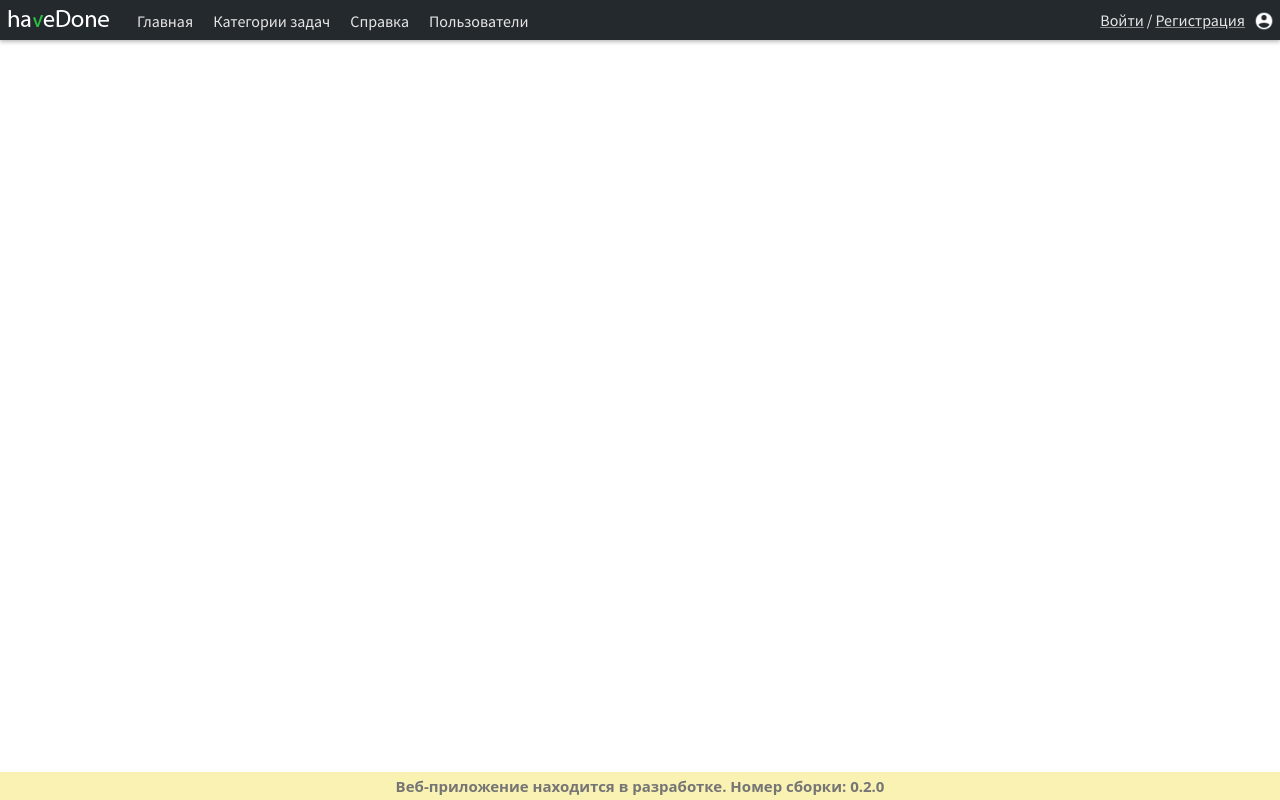
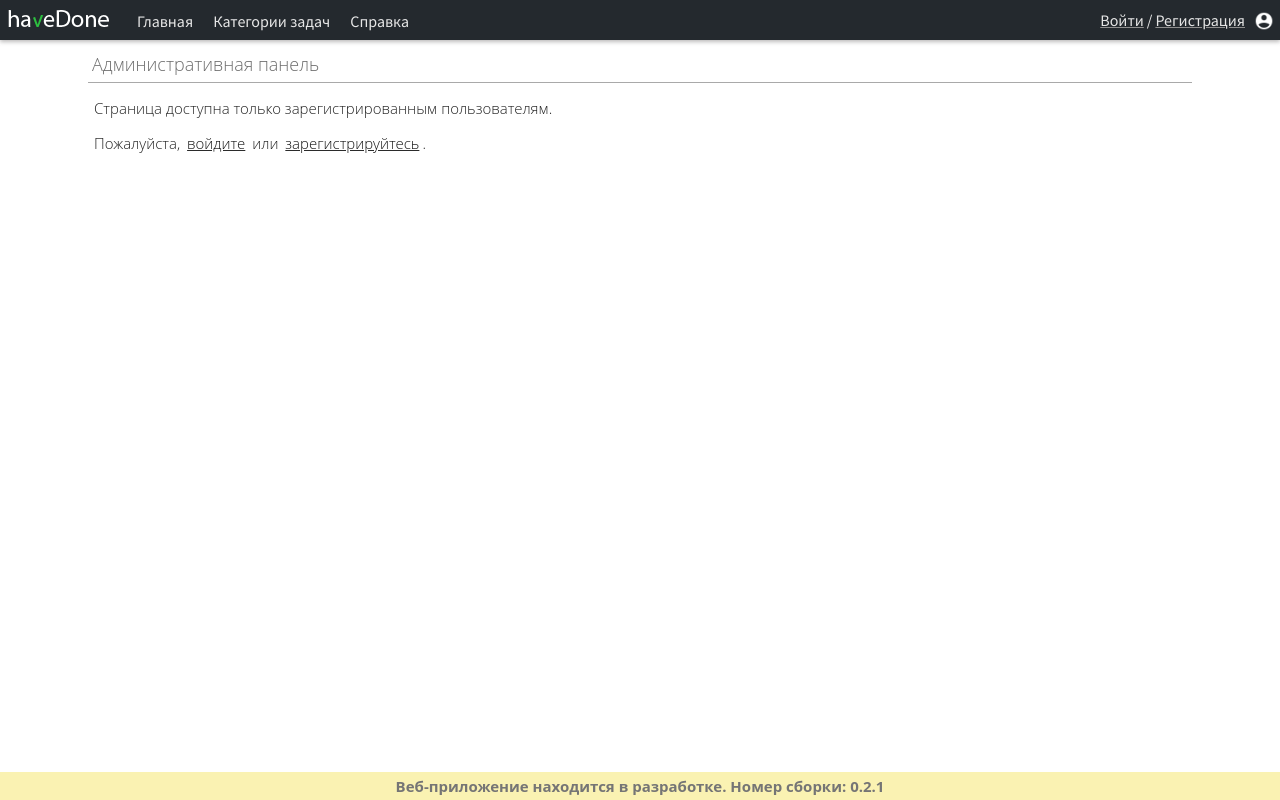
Before and after one commit to treepoint/reactFront, a React app: page /admin in a window 1280 px wide. Built offline with nearby package versions, Linux system fonts and the light colour scheme; no server answers.

Commit message:
first implementation admin panel

```diff
--- a/src/Components/Page/Page.css
+++ b/src/Components/Page/Page.css
@@ -4,7 +4,7 @@
   overflow-x: auto;
   overflow-y: auto;
   margin: 12px auto;
-  padding: 12px 24px;
+  padding: 0 24px;
 }
 .content {
   margin: 6px;
--- a/src/Components/Page/Page.js
+++ b/src/Components/Page/Page.js
@@ -9,21 +9,43 @@ import Anchor from "../Anchor/Anchor";
 import "./Page.css";
 
 class Page extends React.Component {
-  isAccesseble() {
-    //Если страница не приватная — ничего не проверяем
-    if (!this.props.isPrivate) {
-      return true;
+  getContent() {
+    //Если страница не приватная и доступна не только админам — cразу отдадим контент
+    if (!this.props.isPrivate && !this.props.isAdmin) {
+      return this.props.children;
     }
 
     //Иначе нужен токен и email как минимум
     if (!!this.props.token && !!this.props.user.email) {
-      return true;
+      //Но если нужны еще и админские права — чекнем их
+      if (this.props.isAdmin) {
+        if (this.props.user.role !== "admin") {
+          return this.getAdminPageMessage();
+        }
+      }
+      //Если не админка и есть токен и email — так же отдадим контент
+      return this.props.children;
     }
 
-    return false;
+    return this.getAuthPageMessage();
   }
 
-  getPrivatePageMessage() {
+  getAdminPageMessage() {
+    return (
+      <div>
+        <p>Страница доступна только администраторам.</p>
+        <p>
+          Пожалуйста,{" "}
+          <Anchor>
+            <AnchorModalWindow value="войдите" modalWindowName={login} />
+          </Anchor>{" "}
+          под учетной записью администратора.
+        </p>
+      </div>
+    );
+  }
+
+  getAuthPageMessage() {
     return (
       <div>
         <p>Страница доступна только зарегистрированным пользователям.</p>
@@ -50,11 +72,7 @@ class Page extends React.Component {
       <div className="page">
         <div className="title">{this.props.title}</div>
         <div className="hr" />
-        <div className="content">
-          {this.isAccesseble()
-            ? this.props.children
-            : this.getPrivatePageMessage()}
-        </div>
+        <div className="content">{this.getContent()}</div>
       </div>
     );
   }
--- a/src/Containers/App/App.js
+++ b/src/Containers/App/App.js
@@ -15,7 +15,7 @@ import Header from "../Header/Header";
 import Home from "../Contents/Home";
 import Categories from "../Contents/Categories";
 import About from "../Contents/About";
-import Users from "../Contents/Users";
+import Admin from "../Contents/Admin";
 import Bottom from "../Bottom/Bottom";
 //CSS
 import "./App.css";
@@ -87,7 +87,7 @@ class App extends React.Component {
           <Route exact path="/" component={Home} />
           <Route path="/categories" component={Categories} />
           <Route path="/about" component={About} />
-          <Route path="/users" component={Users} />
+          <Route path="/admin" component={Admin} />
         </Switch>
         {getModalWindow(
           this.props.modalWindowState,
--- a/src/Containers/Bottom/Bottom.js
+++ b/src/Containers/Bottom/Bottom.js
@@ -5,7 +5,7 @@ class Bottom extends React.Component {
   render() {
     return (
       <div className="bottom">
-        <BroadCastMessage message="Веб-приложение находится в разработке. Номер сборки: 0.2.0" />
+        <BroadCastMessage message="Веб-приложение находится в разработке. Номер сборки: 0.2.1" />
       </div>
     );
   }
--- /dev/null
+++ b/src/Containers/Contents/Admin.js
@@ -0,0 +1,36 @@
+import React from "react";
+import Page from "../../Components/Page/Page";
+import { getUsers } from "../../APIController/APIController";
+
+class Users extends React.Component {
+  constructor(props) {
+    super(props);
+    this.state = { usersList: [] };
+  }
+
+  componentDidMount() {
+    this.getUsers();
+  }
+
+  getUsers() {
+    let promise = getUsers();
+
+    promise.then(result => {
+      if (Array.isArray(result)) {
+        this.setState({ usersList: result });
+      }
+    });
+  }
+
+  render() {
+    return (
+      <div>
+        <Page title="Административная панель" isPrivate={true} isAdmin={true}>
+          контент
+        </Page>
+      </div>
+    );
+  }
+}
+
+export default Users;
--- a/src/Containers/Header/Navigation/Navigation.js
+++ b/src/Containers/Header/Navigation/Navigation.js
@@ -1,4 +1,6 @@
 import React from "react";
+//Подключаем redux
+import { connect } from "react-redux";
 //Подключаем роутинг
 import { NavLink } from "react-router-dom";
 //CSS
@@ -32,17 +34,28 @@ class Navigation extends React.Component {
         >
           Справка
         </NavLink>
+        {!!this.props.token && this.props.user.role === "admin" ? (
           <NavLink
             className="navigation link"
             exact
-          to="/users"
+            to="/admin"
             activeClassName="current"
           >
-          Пользователи
+            Админ.панель
           </NavLink>
+        ) : (
+          ""
+        )}
       </div>
     );
   }
 }
 
-export default Navigation;
+const mapStateToProps = state => {
+  return {
+    token: state.token,
+    user: state.user
+  };
+};
+
+export default connect(mapStateToProps)(Navigation);
```
Lines whose indentation alone changed are shown as unchanged.
